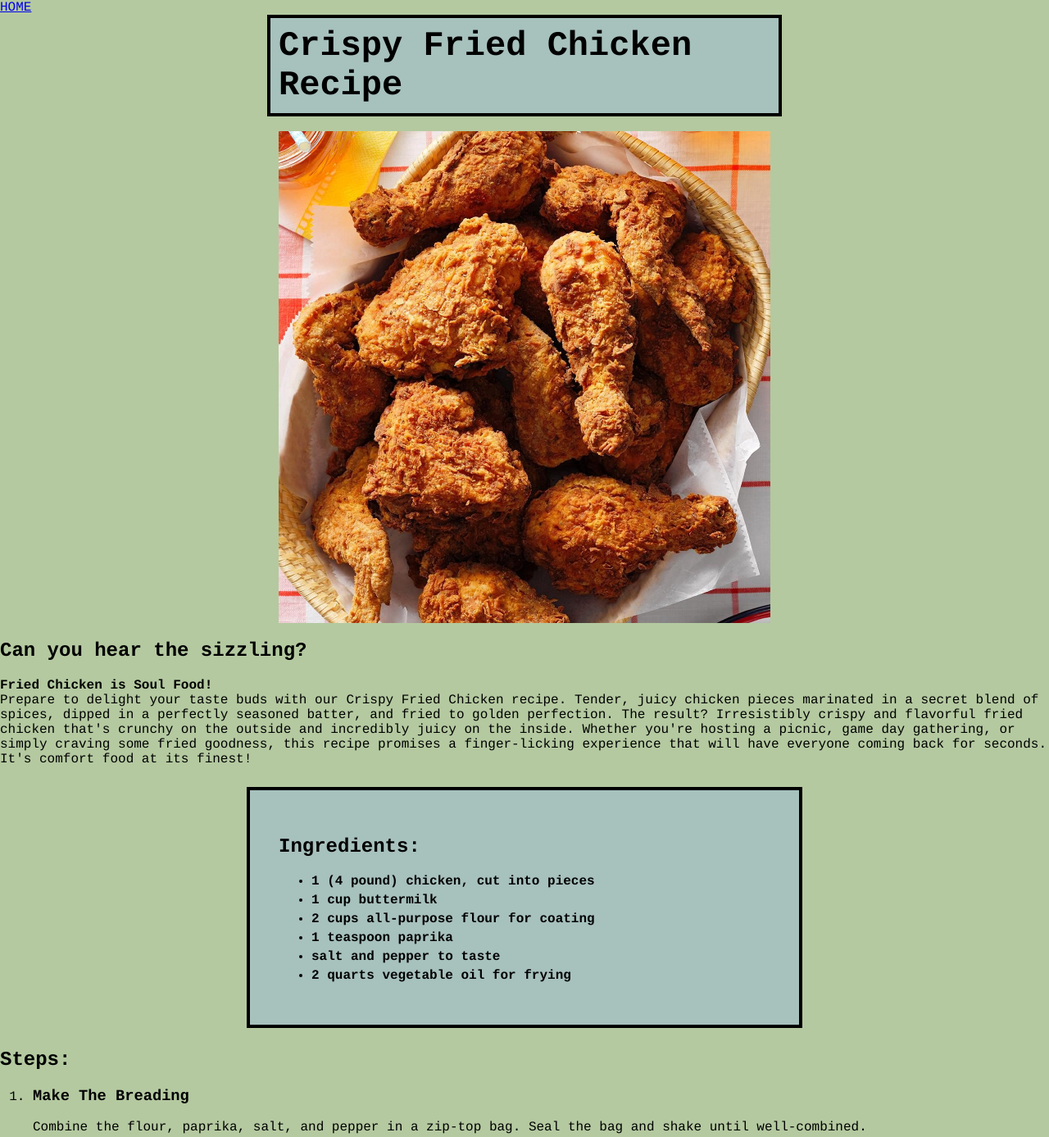
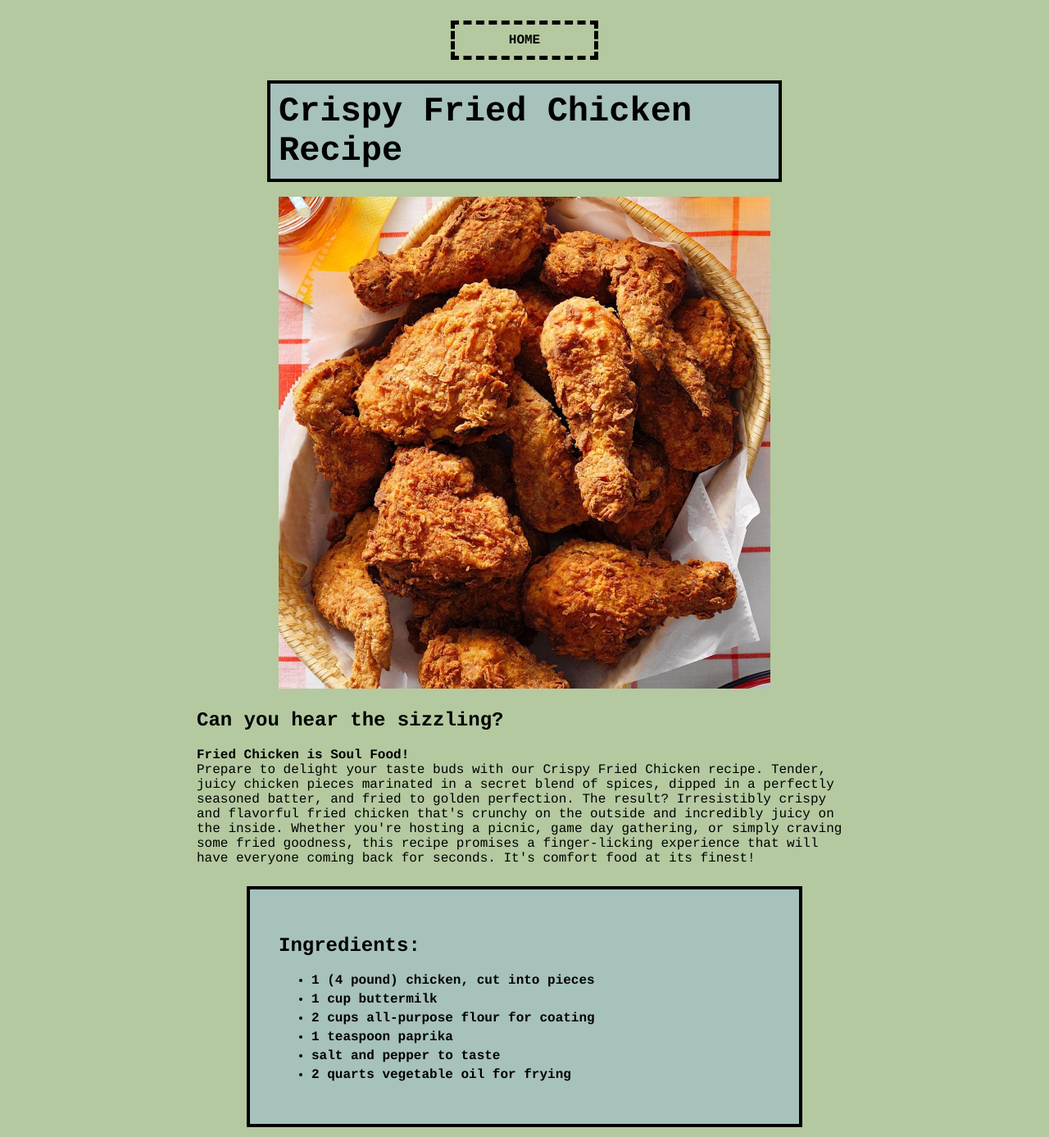
Before and after one commit to Muto93/recipes, a plain HTML site: page recipes/fried-chicken.html in a window 1280 px wide. Shown: the top 1387 px of the page at 82% size. Drawn offline with Linux system fonts and the light colour scheme.

Commit message:
Create Layout for recipe Descriptions and design the home Button

```diff
--- a/css/styles.css
+++ b/css/styles.css
@@ -50,3 +50,22 @@ h1, .recipelist, .ingredients {
     background-color: rgb(135, 171, 255,0.3);
     border: 4px solid black;
 }
+
+
+
+.description {
+    width: 800px;
+    margin: 25px auto;
+}
+
+.home {
+    width: 150px;
+    display: block;
+    margin: 25px auto;
+    padding: 10px;
+    border: 5px dashed black;
+    text-decoration: none;
+    text-align: center;
+    color: black;
+    font-weight: 600;
+}
--- a/recipes/fried-chicken.html
+++ b/recipes/fried-chicken.html
@@ -9,14 +9,16 @@
     </head>
 
     <body>
-        <a href="../index.html">HOME</a>
+        <a class= "home" href="../index.html">HOME</a>
         <h1>Crispy Fried Chicken Recipe</h1> <br>
         <img src="../images/chicken.jpg" alt="fried chicken" height="500" width="600">
-        <h2>Can you hear the sizzling?</h2>
-        <p>
-            <strong>Fried Chicken is Soul Food!</strong> <br>
-            Prepare to delight your taste buds with our Crispy Fried Chicken recipe. Tender, juicy chicken pieces marinated in a secret blend of spices, dipped in a perfectly seasoned batter, and fried to golden perfection. The result? Irresistibly crispy and flavorful fried chicken that's crunchy on the outside and incredibly juicy on the inside. Whether you're hosting a picnic, game day gathering, or simply craving some fried goodness, this recipe promises a finger-licking experience that will have everyone coming back for seconds. It's comfort food at its finest!
-        </p>
+        <div class="description">
+            <h2>Can you hear the sizzling?</h2>
+            <p>
+                <strong>Fried Chicken is Soul Food!</strong> <br>
+                Prepare to delight your taste buds with our Crispy Fried Chicken recipe. Tender, juicy chicken pieces marinated in a secret blend of spices, dipped in a perfectly seasoned batter, and fried to golden perfection. The result? Irresistibly crispy and flavorful fried chicken that's crunchy on the outside and incredibly juicy on the inside. Whether you're hosting a picnic, game day gathering, or simply craving some fried goodness, this recipe promises a finger-licking experience that will have everyone coming back for seconds. It's comfort food at its finest!
+            </p>
+        </div>
         <div class="ingredients">
             <h2>Ingredients:</h2>
             <ul>
@@ -28,6 +30,7 @@
                 <li>2 quarts vegetable oil for frying</li>
             </ul>
         </div>
+        <div class="Steps">
         <h2>Steps:</h2>
         <ol>
             <li><h3>Make The Breading</h3>
@@ -41,5 +44,6 @@
                 <p>Pour the oil in a skillet and bring it to high heat. Brown the chicken on both sides, then reduce the heat, cover the skillet, and cook for about 30 minutes. Remove the cover, return the heat to high, and fry until extra crispy. Drain the chicken on paper towels.</p>
             </li>
         </ol>
+        </div>
     </body>
 </html>
```
Also changed, not shown: recipes/lasagna.html (+5 -1 lines), recipes/macncheese.html (+5 -2 lines).
